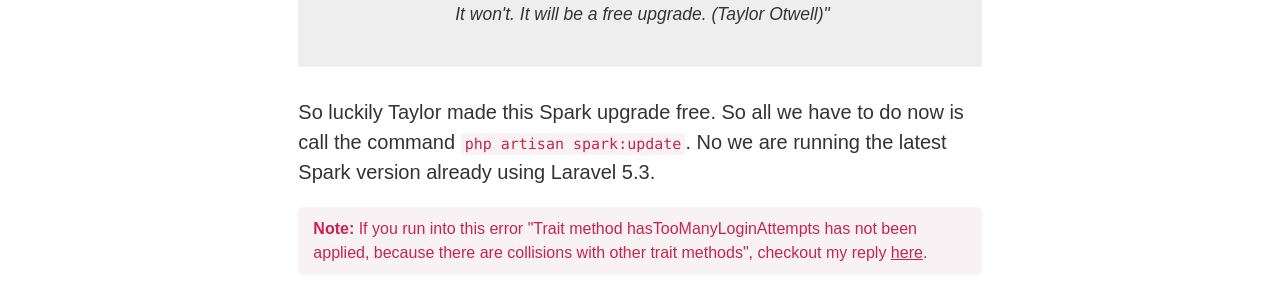
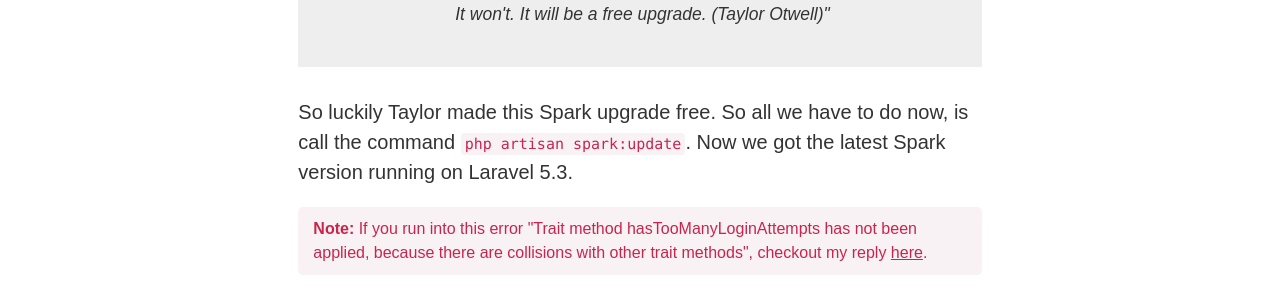
Before and after one commit to christophrumpel/christophrumpel.github.io, a Jekyll site: the page built from _posts/2016-09-11-Upgrading-laravel-spark-to-53.md, in a window 1280 px wide. Shown: the part 1296-1590 px from the top of the page. Built offline with Jekyll 4.4.1, drawn with Linux system fonts in a browser that asks for light colours; some web fonts are replaced; comment, search, counter and statistics services are not loaded.

Commit message:
Text update

```diff
--- a/_posts/2016-09-11-Upgrading-laravel-spark-to-53.md
+++ b/_posts/2016-09-11-Upgrading-laravel-spark-to-53.md
@@ -25,7 +25,7 @@
 
 <blockquote>Several have asked if Spark upgrade to Laravel 5.3 will be a paid upgrade. It won't. It will be a free upgrade. (Taylor Otwell)</blockquote>
 
-So luckily Taylor made this Spark upgrade free. So all we have to do now is call the command `php artisan spark:update`. No we are running the latest Spark version already using Laravel 5.3.
+So luckily Taylor made this Spark upgrade free. So all we have to do now, is call the command `php artisan spark:update`. Now we got the latest Spark version running on Laravel 5.3.
 
  <div class="note"><strong>Note:</strong> If you run into this error "Trait method hasTooManyLoginAttempts has not been applied, because there are collisions with other trait methods", checkout my reply <a href="https://laracasts.com/discuss/channels/spark/laravel-53-and-spark/replies/192744)">here</a>.</div>
 
```
